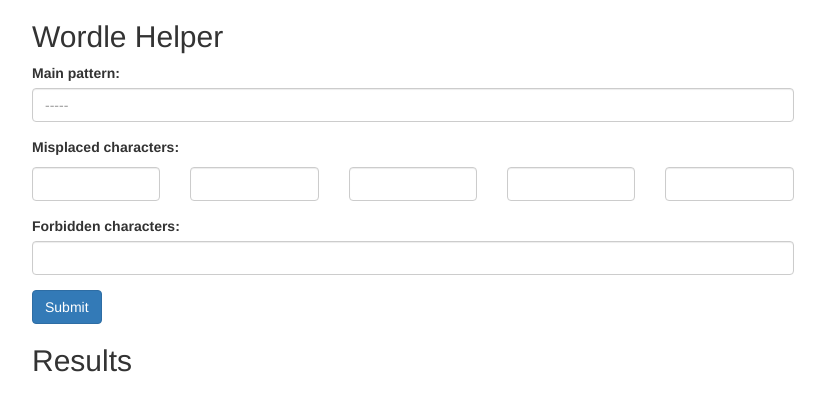
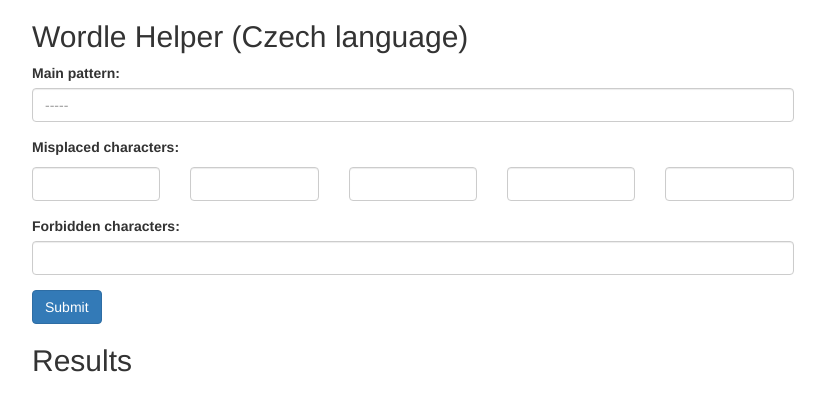
Before and after one commit to adbo28/wordle_helper, a Flask app: page / in a window 1280 px wide. Shown: the top 411 px of the page, without its empty margins (53-878 px from the left). Run offline with Flask 2, Linux system fonts and the light colour scheme.

Commit message:
gunicorn added

```diff
--- a/requirements.txt
+++ b/requirements.txt
@@ -1,6 +1,7 @@
 click==8.1.3
 colorama==0.4.6
 Flask==2.2.2
+gunicorn==20.1.0
 itsdangerous==2.1.2
 Jinja2==3.1.2
 MarkupSafe==2.1.2
--- a/templates/index.html
+++ b/templates/index.html
@@ -22,7 +22,7 @@
     <div class="container">
 
         <div class="col-lg-10 col-md-10">
-        <h2>Wordle Helper</h2>
+        <h2>Wordle Helper (Czech language)</h2>
 
         <form method="post" action="/">
 
```
